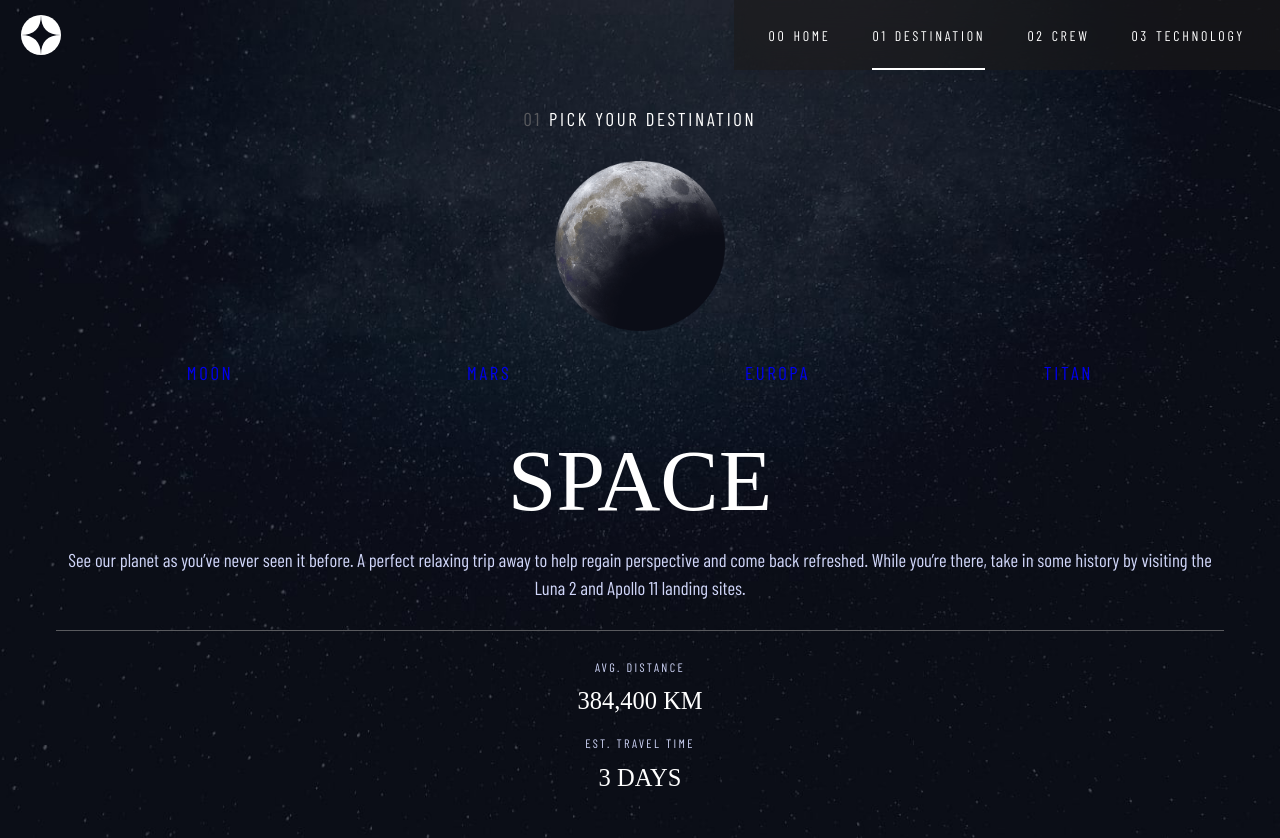
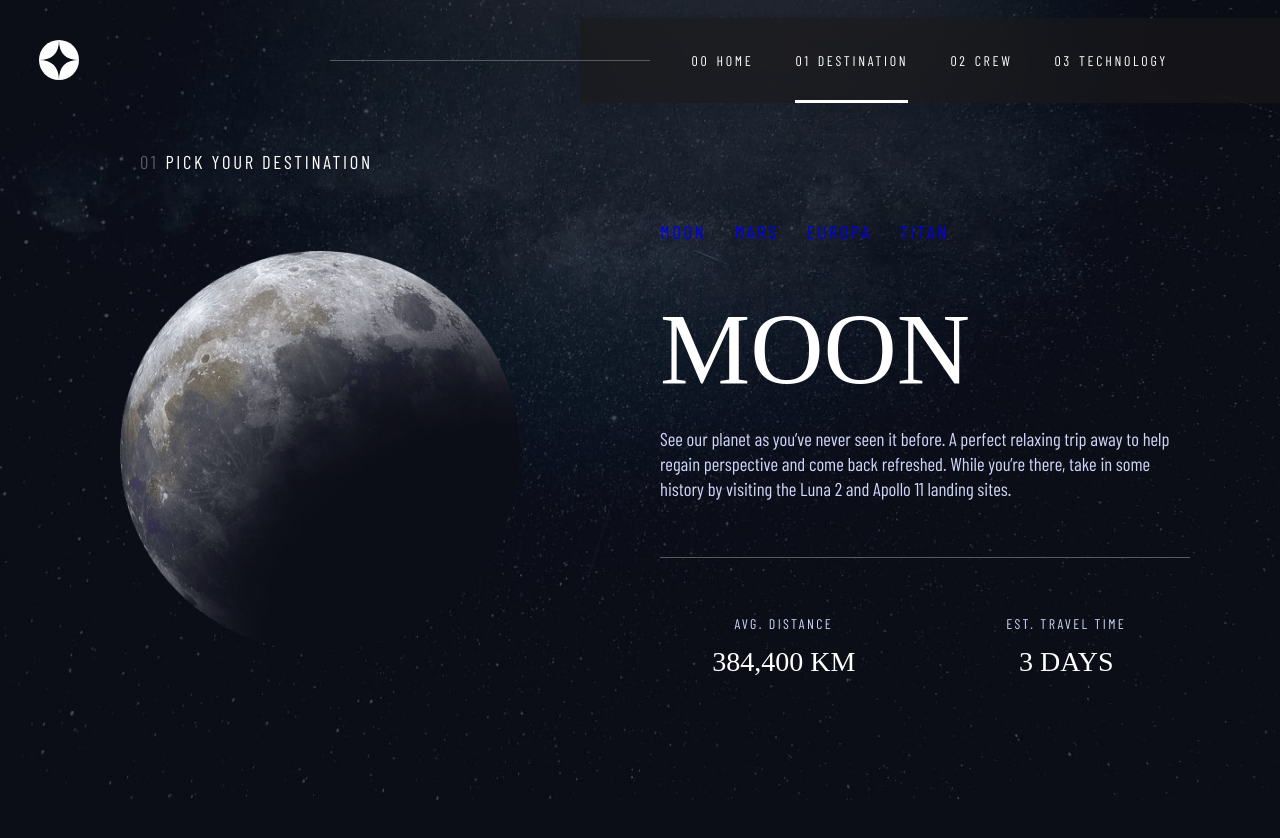
Before and after one commit to fperezfrancisco/space-tourism-page, a plain HTML site: page starter-code/destination-moon.html in a window 1280 px wide. After the commit the page ends 800 px from the top, so only its background shows below. Drawn offline with nearby package versions, Linux system fonts and the light colour scheme; a web font is replaced by a local one.

Commit message:
finished interaction between home and destination moon

```diff
--- a/starter-code/destination-moon.html
+++ b/starter-code/destination-moon.html
@@ -72,17 +72,23 @@
               </a>
             </li>
             <li class="navLi companyLi" id="destinationLiMobile">
-              <a href="#" class="navLink navText hoverUnderline"
+              <a
+                href="destination-moon.html"
+                class="navLink navText hoverUnderline"
                 ><span class="boldNumber">01</span>Destination
               </a>
             </li>
             <li class="navLi crewLi">
-              <a href="#" class="navLink navText hoverUnderline"
+              <a
+                href="crew-commander.html"
+                class="navLink navText hoverUnderline"
                 ><span class="boldNumber">02</span>Crew</a
               >
             </li>
             <li class="navLi technologyLi">
-              <a href="#" class="navLink navText hoverUnderline"
+              <a
+                href="technology-vehicle.html"
+                class="navLink navText hoverUnderline"
                 ><span class="boldNumber">03</span>Technology</a
               >
             </li>
@@ -91,7 +97,7 @@
       </nav>
     </header>
     <main class="destiMainContainer">
-      <div class="grid innerContainer">
+      <div class="grid innerContainer destiInnerContainer">
         <div class="titleGridBox flex">
           <h2 class="heading5">
             <span class="darkNumber">01</span>Pick your destination
@@ -115,7 +121,7 @@
               <a href="#" class="destiNavLink navText hoverUnderline">Titan</a>
             </li>
           </ul>
-          <h1 class="mainTitle heading2">Space</h1>
+          <h1 class="mainTitle heading2">Moon</h1>
           <p class="sectionPara">
             See our planet as you’ve never seen it before. A perfect relaxing
             trip away to help regain perspective and come back refreshed. While
--- a/starter-code/style.css
+++ b/starter-code/style.css
@@ -155,6 +155,7 @@ html {
 .sectionPara {
   color: var(--light-blue);
   font-size: 1.33rem;
+  line-height: 25px;
 }
 
 .darkNumber {
@@ -174,6 +175,7 @@ html {
 
 .logoBox {
   padding: 0px;
+  z-index: 25;
 }
 
 .logoImg {
@@ -342,12 +344,10 @@ html {
 
 .innerContainer {
   grid-template-columns: 1fr;
-  /*row-gap: 2rem;*/
+  row-gap: 3rem;
   height: 100%;
-}
-
-.homeInnerContainer {
-  max-width: 700px;
+  width: 100%;
+  justify-items: center;
 }
 
 .copyGridBox {
@@ -355,6 +355,7 @@ html {
   align-items: center;
   text-align: center;
   padding: 2rem 3rem;
+  max-width: 600px;
 }
 
 .buttonGridBox {
@@ -392,7 +393,7 @@ html {
   background-color: var(--dark-blue);
   color: var(--white);
   background-image: url("./assets/destination/background-destination-mobile.jpg");
-  background-position: bottom;
+  background-position: top;
   background-size: cover;
   background-repeat: no-repeat;
   width: 100vw;
@@ -423,9 +424,10 @@ html {
 .destinationInnerNav {
   list-style-type: none;
   align-items: center;
-  justify-content: space-around;
+  justify-content: center;
+  column-gap: 2rem;
   width: 100%;
-  padding: 0px 1rem;
+  padding: 0px;
   padding-bottom: 2rem;
   color: var(--light-blue);
 }
@@ -501,10 +503,45 @@ html {
   html {
     font-size: 14px;
   }
+
+  .heading1 {
+    font-size: 9rem;
+    text-transform: uppercase;
+  }
+
+  .heading2 {
+    font-size: 7.25rem;
+    text-transform: uppercase;
+  }
+
+  .heading3 {
+    font-size: 3.5rem;
+    text-transform: uppercase;
+  }
+
+  .heading4 {
+    font-size: 2rem;
+  }
+
+  .heading5 {
+    letter-spacing: 2.7px;
+    font-size: 1.33rem;
+    color: var(--light-blue);
+    text-transform: uppercase;
+  }
+
+  .subheading1 {
+    font-size: 2rem;
+  }
+
+  .subheading2 {
+    font-size: 1rem;
+  }
+
   /* navigation */
   .topBar {
     padding: 0px;
-    margin-bottom: 1.5rem;
+    margin-bottom: 2rem;
   }
 
   .mobileOpen {
@@ -524,7 +561,7 @@ html {
 
   .navList {
     display: flex;
-    padding: 0rem 2.5rem;
+    padding: 0rem 3rem;
     height: 100%;
     align-items: center;
   }
@@ -538,6 +575,35 @@ html {
 
   .mobileNav {
     display: none;
+  }
+
+  /*destination page*/
+
+  .titleGridBox {
+    max-width: 600px;
+    width: 100%;
+    justify-content: flex-start;
+    align-items: center;
+  }
+
+  .artGridBox {
+    padding-top: 2rem;
+    justify-content: center;
+    align-items: center;
+  }
+
+  .artGridBox img {
+    width: 300px;
+    height: 300px;
+  }
+
+  .destiStatsContainer {
+    margin-top: 4rem;
+    padding-top: 4rem;
+    width: 100%;
+    flex-direction: row;
+    column-gap: 2.5rem;
+    align-items: center;
   }
 }
 
@@ -553,7 +619,114 @@ html {
   .destinationPage {
     background-image: url("./assets/destination/background-destination-desktop.jpg");
   }
+
+  .topBar {
+    padding: 1.25rem 0px 1.25rem 1.25rem;
+    height: 15vh;
+    min-height: 120px;
+    margin-bottom: 2rem;
+  }
+
+  .mainNav {
+    position: relative;
+  }
+
+  .mainNav:before {
+    display: block;
+    content: "";
+    position: absolute;
+    width: 25vw;
+    /*transform: scaleX(0);*/
+    height: 0.75px;
+    bottom: 0;
+    top: 50%;
+    right: 90%;
+    background-color: var(--darkGray);
+    opacity: 1;
+  }
+
+  .mainNav .navList {
+    margin: 0px 5rem;
+  }
+
+  /* home styling */
+  .mainContainer {
+    width: 100vw;
+    min-height: 75vh;
+    height: 100%;
+    padding: 6rem;
+    justify-self: center;
+    align-items: center;
+  }
+
+  .homeInnerContainer {
+    grid-template-columns: 500px 1fr;
+    justify-items: center;
+    align-items: center;
+    column-gap: 3rem;
+    height: 100%;
+    width: 100%;
+    /*justify-items: center;*/
+  }
+
+  .copyGridBox {
+    flex-direction: column;
+    align-items: flex-start;
+    text-align: left;
+    padding: 0px;
+    padding-right: 5rem;
+  }
+
+  .buttonGridBox {
+    width: 100%;
+    height: 100%;
+    justify-content: center;
+    align-items: center;
+  }
+
+  .exploreBtn {
+    width: 200px;
+    height: 200px;
+
+    font-size: 2rem;
+  }
+
+  .exploreBtn:hover {
+    box-shadow: 0 0 0 3.5rem rgba(22, 22, 22, 0.35);
+  }
+
+  /* desti styling */
+
+  .destiMainContainer {
+    padding: 0px 1rem 4rem;
+  }
+
+  .destiInnerContainer {
+    grid-template-columns: repeat(2, minmax(400px, 1fr));
+    column-gap: 2rem;
+  }
+
+  .destiInnerContainer .titleGridBox {
+    max-width: 1000px;
+    grid-column: 1 / 3;
+    grid-row: 1;
+  }
+
+  .destiInnerContainer .copyGridBox {
+    grid-column: 2;
+  }
+
+  .destinationInnerNav {
+    justify-content: flex-start;
+  }
+
+  .destiInnerContainer .artGridBox {
+    padding: 0px;
+    grid-column: 1;
+  }
+
+  .destiInnerContainer .artGridBox img {
+    width: 400px;
+    height: 400px;
+  }
 }
-
-@media only screen and (min-width: 1440px) {
-}
```
Also changed, not shown: starter-code/index.html (+4 -4 lines), starter-code/._index.html.
